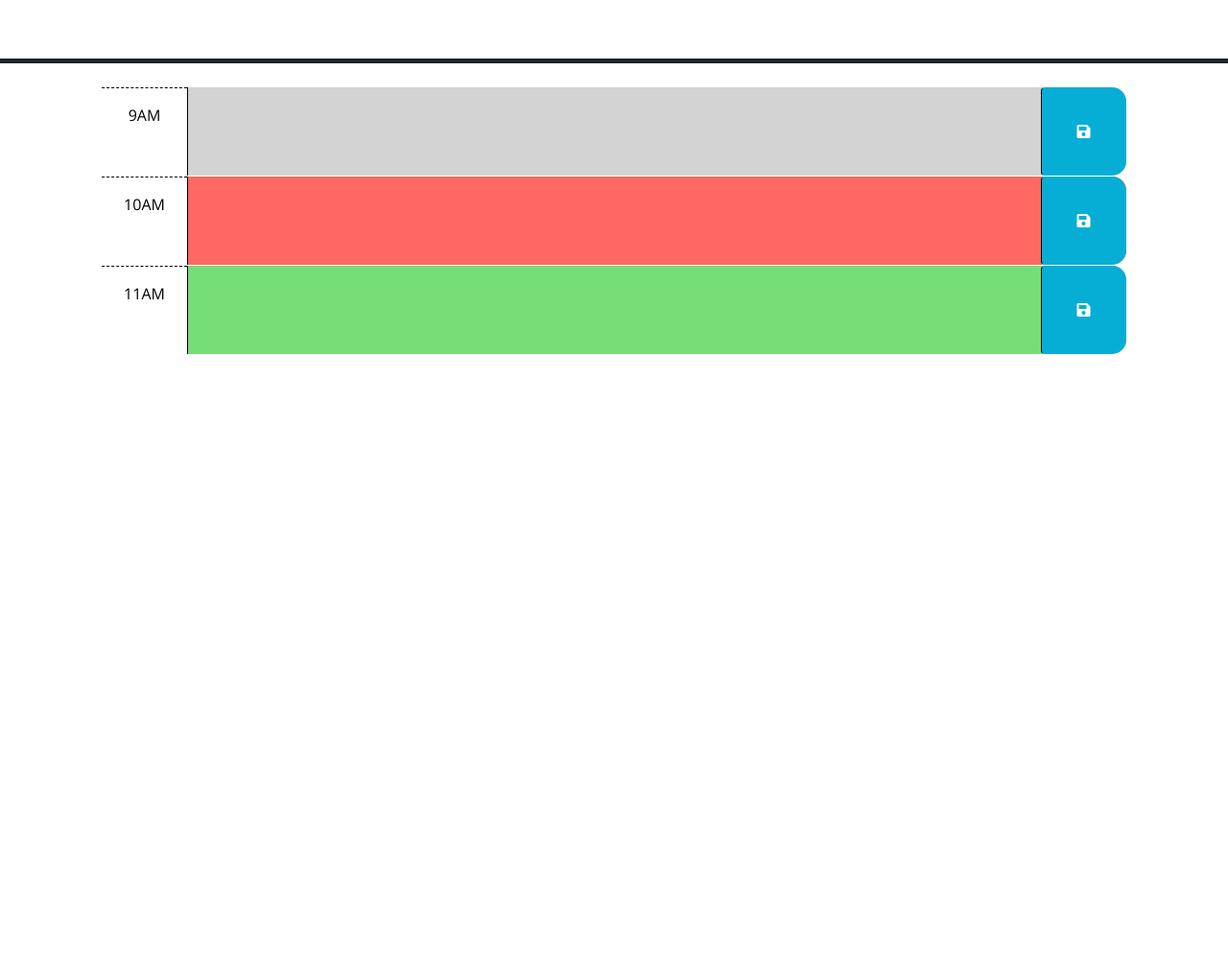
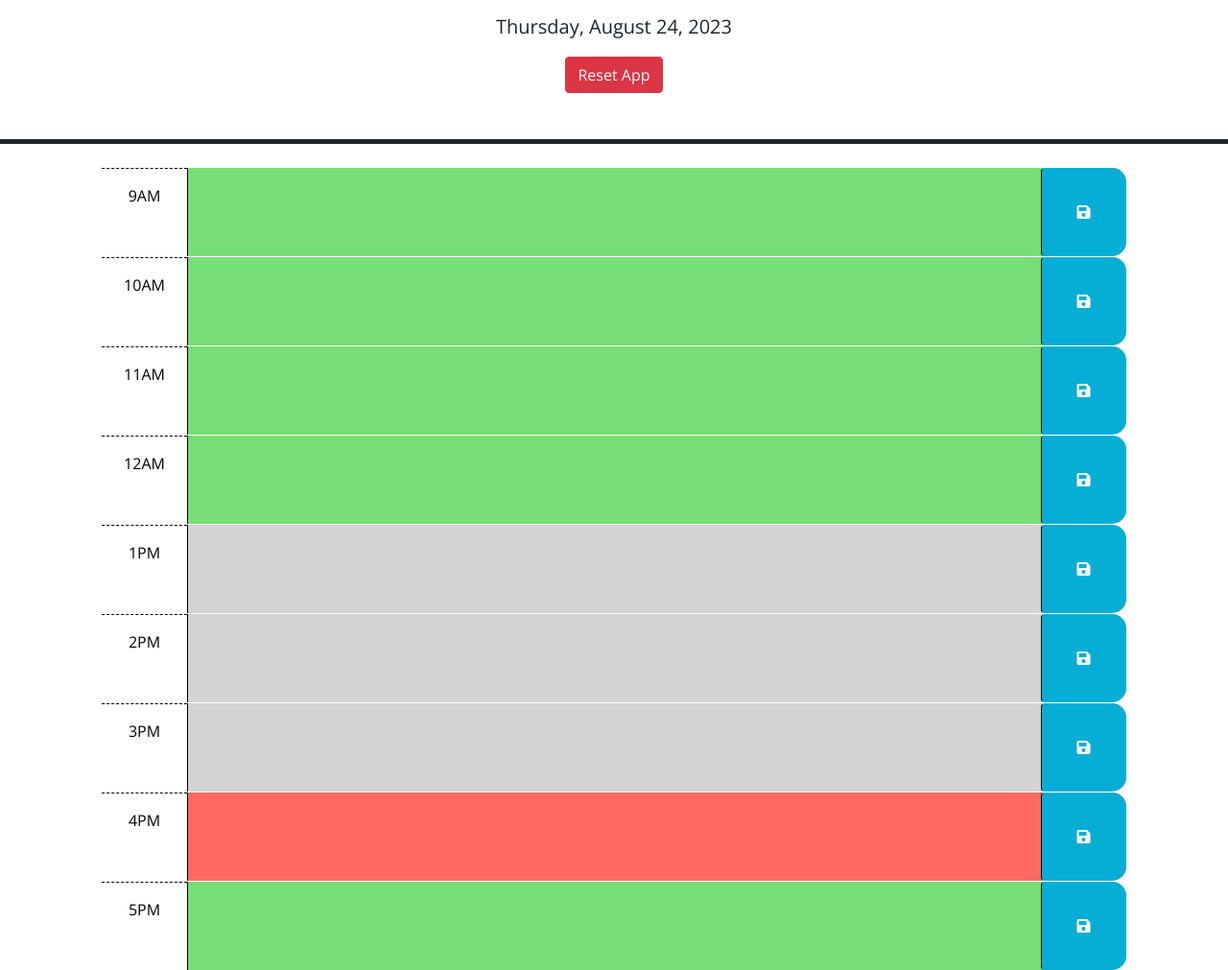
Before and after one commit to Muisagara/Challenge-5, a plain HTML site: page index.html in a window 1280 px wide. Shown: the part 166-1177 px from the top of the page at 96% size. Before the commit the page ends 800 px from the top, so only its background shows below. Drawn offline with nearby package versions, Linux system fonts and the light colour scheme.

Commit message:
ADDED JAVASCRIPT AND ADDED MORE TIMEBLOCKS IN HTML

```diff
--- a/index.html
+++ b/index.html
@@ -27,20 +27,16 @@
       <h1 class="display-3">Work Day Scheduler</h1>
       <p class="lead">A simple calendar app for scheduling your work day</p>
       <p id="currentDay" class="lead"></p>
+      <button id="resetButton" class="btn btn-danger">Reset App</button>
+
     </header>
     <div class="container-lg px-5">
-      <!-- Use class for "past", "present", and "future" to apply styles to the
-        time-block divs accordingly. The javascript will need to do this by
-        adding/removing these classes on each div by comparing the hour in the
-        id to the current hour. The html provided below is meant to be an example
-        demonstrating how the css provided can be leveraged to create the
-        desired layout and colors. The html below should be removed or updated
-        in the finished product. Remember to delete this comment once the
-        code is implemented.
-        -->
+      <div id="notification" class="alert alert-success" style="display: none;">
+        Event saved successfully!
+      </div>
 
-      <!-- Example of a past time block. The "past" class adds a gray background color. -->
-      <div id="hour-9" class="row time-block past">
+
+      <div id="hour-9" class="row time-block ">
         <div class="col-2 col-md-1 hour text-center py-3">9AM</div>
         <textarea class="col-8 col-md-10 description" rows="3"> </textarea>
         <button class="btn saveBtn col-2 col-md-1" aria-label="save">
@@ -48,8 +44,7 @@
         </button>
       </div>
 
-      <!-- Example of a a present time block. The "present" class adds a red background color. -->
-      <div id="hour-10" class="row time-block present">
+      <div id="hour-10" class="row time-block ">
         <div class="col-2 col-md-1 hour text-center py-3">10AM</div>
         <textarea class="col-8 col-md-10 description" rows="3"> </textarea>
         <button class="btn saveBtn col-2 col-md-1" aria-label="save">
@@ -57,13 +52,61 @@
         </button>
       </div>
 
-      <!-- Example of a future time block. The "future" class adds a green background color. -->
-      <div id="hour-11" class="row time-block future">
+      <div id="hour-11" class="row time-block ">
         <div class="col-2 col-md-1 hour text-center py-3">11AM</div>
         <textarea class="col-8 col-md-10 description" rows="3"> </textarea>
         <button class="btn saveBtn col-2 col-md-1" aria-label="save">
           <i class="fas fa-save" aria-hidden="true"></i>
         </button>
+      </div>
+
+      <div id="hour-12" class="row time-block ">
+        <div class="col-2 col-md-1 hour text-center py-3">12AM</div>
+        <textarea class="col-8 col-md-10 description" rows="3"> </textarea>
+        <button class="btn saveBtn col-2 col-md-1" aria-label="save">
+          <i class="fas fa-save" aria-hidden="true"></i>
+        </button>
+      </div>
+
+      <div id="hour-1" class="row time-block ">
+        <div class="col-2 col-md-1 hour text-center py-3">1PM</div>
+        <textarea class="col-8 col-md-10 description" rows="3"> </textarea>
+        <button class="btn saveBtn col-2 col-md-1" aria-label="save">
+          <i class="fas fa-save" aria-hidden="true"></i>
+        </button>
+      </div>
+
+      <div id="hour-2" class="row time-block ">
+        <div class="col-2 col-md-1 hour text-center py-3">2PM</div>
+        <textarea class="col-8 col-md-10 description" rows="3"> </textarea>
+        <button class="btn saveBtn col-2 col-md-1" aria-label="save">
+          <i class="fas fa-save" aria-hidden="true"></i>
+        </button>
+      </div>
+
+      <div id="hour-3" class="row time-block ">
+        <div class="col-2 col-md-1 hour text-center py-3">3PM</div>
+        <textarea class="col-8 col-md-10 description" rows="3"> </textarea>
+        <button class="btn saveBtn col-2 col-md-1" aria-label="save">
+          <i class="fas fa-save" aria-hidden="true"></i>
+        </button>
+      </div>
+
+      <div id="hour-4" class="row time-block ">
+        <div class="col-2 col-md-1 hour text-center py-3">4PM</div>
+        <textarea class="col-8 col-md-10 description" rows="3"> </textarea>
+        <button class="btn saveBtn col-2 col-md-1" aria-label="save">
+          <i class="fas fa-save" aria-hidden="true"></i>
+        </button>
+      </div>
+
+      <div id="hour-5" class="row time-block ">
+        <div class="col-2 col-md-1 hour text-center py-3">5PM</div>
+        <textarea class="col-8 col-md-10 description" rows="3"> </textarea>
+        <button class="btn saveBtn col-2 col-md-1" aria-label="save">
+          <i class="fas fa-save" aria-hidden="true"></i>
+        </button>
+
       </div>
 
     <script src="https://code.jquery.com/jquery-3.4.1.min.js"></script>
--- a/script.js
+++ b/script.js
@@ -1,23 +1,61 @@
-// Wrap all code that interacts with the DOM in a call to jQuery to ensure that
-// the code isn't run until the browser has finished rendering all the elements
-// in the html.
 $(function () {
-    // TODO: Add a listener for click events on the save button. This code should
-    // use the id in the containing time-block as a key to save the user input in
-    // local storage. HINT: What does `this` reference in the click listener
-    // function? How can DOM traversal be used to get the "hour-x" id of the
-    // time-block containing the button that was clicked? How might the id be
-    // useful when saving the description in local storage?
-    //
-    // TODO: Add code to apply the past, present, or future class to each time
-    // block by comparing the id to the current hour. HINTS: How can the id
-    // attribute of each time-block be used to conditionally add or remove the
-    // past, present, and future classes? How can Day.js be used to get the
-    // current hour in 24-hour time?
-    //
-    // TODO: Add code to get any user input that was saved in localStorage and set
-    // the values of the corresponding textarea elements. HINT: How can the id
-    // attribute of each time-block be used to do this?
-    //
-    // TODO: Add code to display the current date in the header of the page.
+// Sets up the current date and time with JQUERY
+    var currentDate = dayjs();
+    var formattedDate = currentDate.format('dddd, MMMM D, YYYY');
+    $('#currentDay').text(formattedDate);
+
+
+
+    // updates the time and tells the computer to add or remove classes.
+    function UpdateTime(){
+    var currentHour = dayjs().hour();
+      $('.time-block').each(function(){
+        // A FUNCTION THAT PARSES THE TIME BLOCKS ID'S
+        var blockHour = parseInt($(this).attr('id').split('-')[1])
+        // REMOVES ALL CLASSES SO EVERYTHING IS RESET TO BEGIN WITH
+        $(this).removeClass('past present future');
+
+        //  ADDS DEPENDING ON TIME.
+        if (blockHour < currentHour){
+          $(this).addClass('past');
+        } else if (blockHour === currentHour){
+          $(this).addClass('present');
+        } else {
+          $(this).addClass('future');
+
+        }
+
+      })}
+      UpdateTime();
+      // CHECKS TO SEE IF CLASSES NEED TO BE UPDATED EVERY MINUTE
+      setInterval(UpdateTime, 1000);
+
+    $('.saveBtn').on('click', function () {
+      var blockId = $(this).parent().attr('id');
+      var eventText = $(this).siblings('.description').val();
+
+      // Save the event text in local storage with the blockId as the key
+      localStorage.setItem(blockId, eventText);
+      $('#notification').fadeIn().delay(2000).fadeOut(); // Show for 2 seconds
   });
+
+  // Load event data from local storage and populate the text fields
+   $('.time-block').each(function () {
+      var blockId = $(this).attr('id');
+      var eventText = localStorage.getItem(blockId);
+
+      if (eventText) {
+        $(this).find('.description').val(eventText);
+      }
+  });
+// Function to clear local storage and reset the app
+$('#resetButton').on('click', function () {
+  // Clear all data in local storage
+  localStorage.clear();
+
+
+  // Reload the page
+  location.reload();
+  console.log('Reset function has been called.');
+});
+});
```
